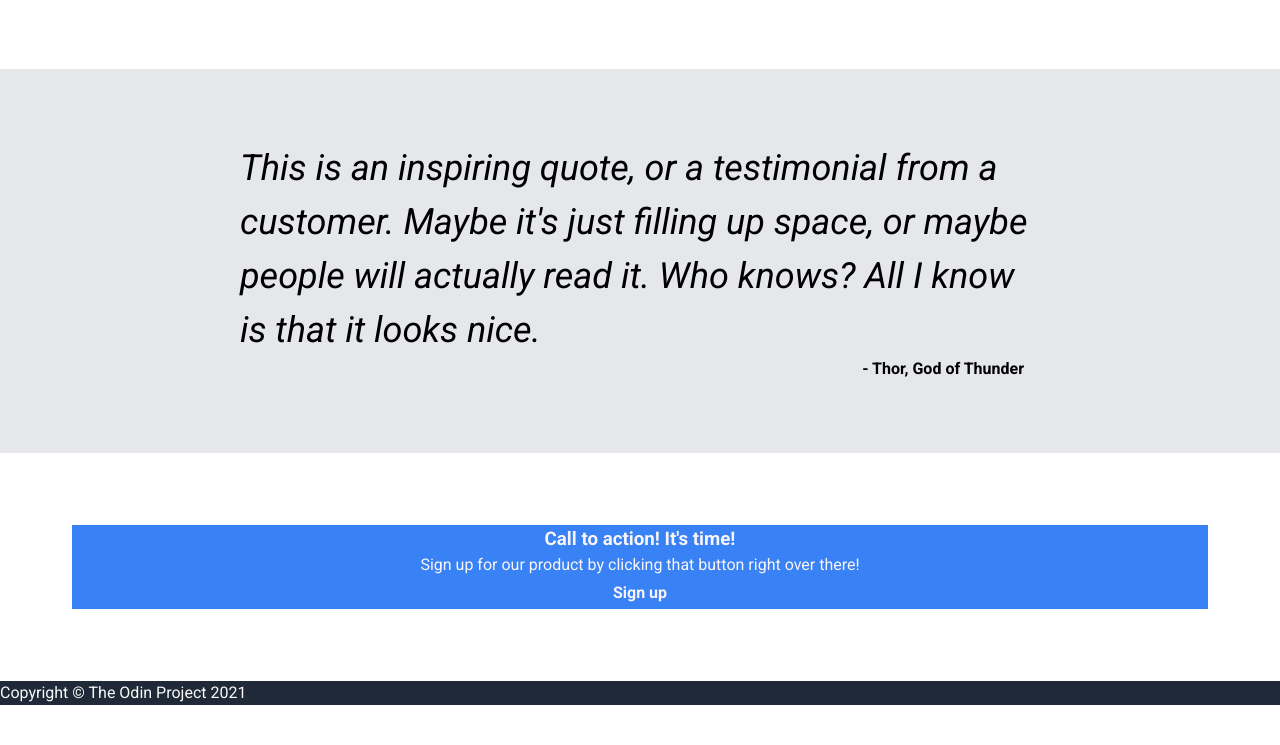
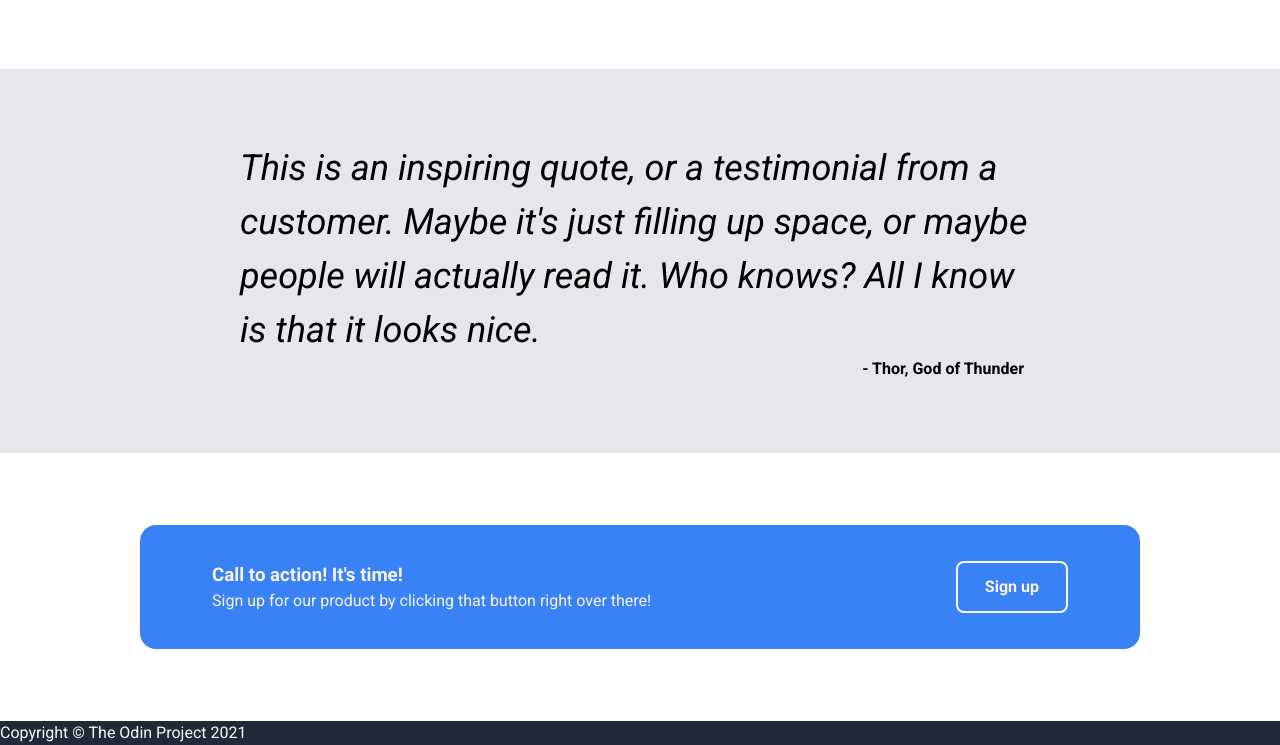
Before and after one commit to one0rb/odin-landing-page, a plain HTML site: page index.html in a window 1280 px wide. Shown: the part 781-1526 px from the top of the page. Before the commit the page ends 1486 px from the top, so only its background shows below. Drawn offline with Linux system fonts and the light colour scheme.

Commit message:
Style callout section

```diff
--- a/style.css
+++ b/style.css
@@ -117,7 +117,25 @@ blockquote {
     align-self: end;
     padding-right: 16px;
 }
+.white:has(.callout-box) {
+    display: flex;
+    justify-content: center;
+    align-items: center;
+}
 .callout-box {
     background-color: #3882f6;
     color: #f9f4f8;
+    width: 1000px;
+    border-radius: 1rem;
+    padding: 36px 72px;
+    display: flex;
+    flex-flow: row wrap;
+    justify-content: space-between;
 }
+.callout-text {
+    text-align: left;
+    margin-right: 36px;
+}
+.callout-box button {
+    border: 2px solid #f9faf8;
+}
```
